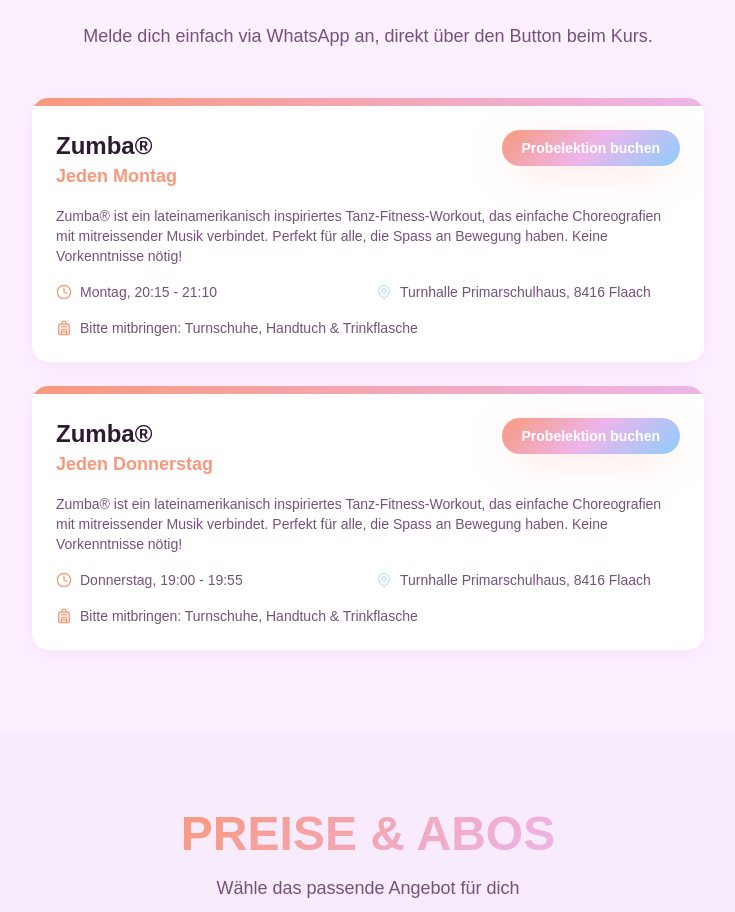
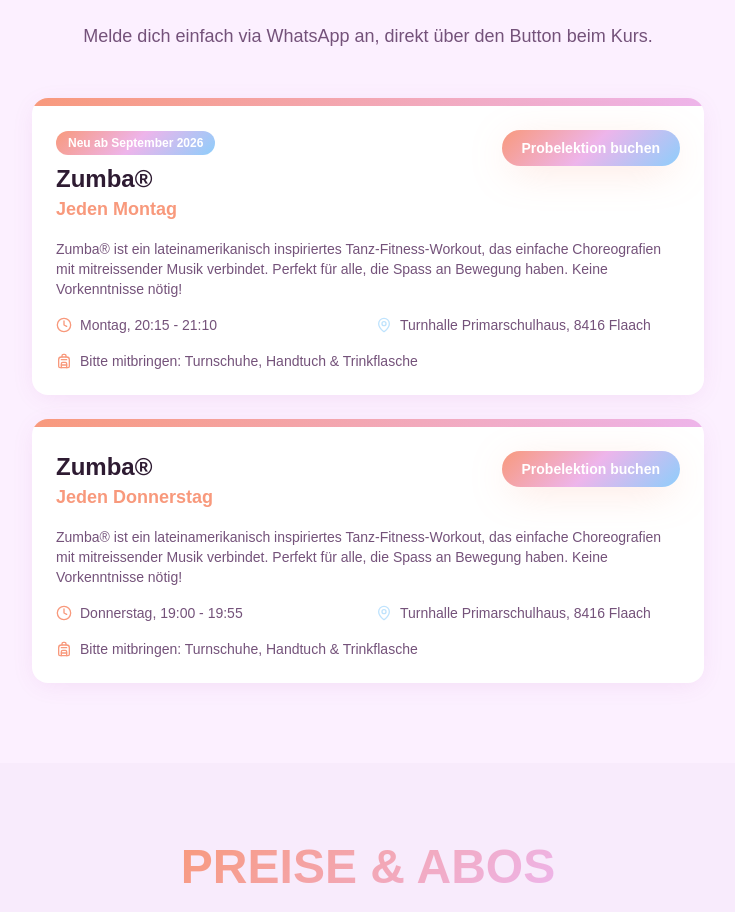
Before and after one commit to mrfischer621/zumba-flow, a React (Vite) app: page / in a window 1280 px wide. Shown: the part 842-1754 px from the top of the page, without its empty margins (272-1007 px from the left). Built offline with nearby package versions, Linux system fonts and the light colour scheme; the HTML template or start-up script is replaced by a standard one; a web font is replaced by a local one.

Commit message:
Changes
Co-authored-by: mrfischer621 <113114744+mrfischer621@users.noreply.github.com>

```diff
--- a/src/components/ClassSchedule.tsx
+++ b/src/components/ClassSchedule.tsx
@@ -68,6 +68,11 @@ const ClassSchedule = () => {
               <div className="p-6">
                 <div className="flex items-start justify-between mb-4">
                   <div>
+                    {cls.badge && (
+                      <span className="inline-block mb-2 px-3 py-1 rounded-full text-xs font-bold gradient-zumba-party text-primary-foreground">
+                        {cls.badge}
+                      </span>
+                    )}
                     <h3 className="text-2xl font-bold font-display">{cls.type}</h3>
                     <p className="text-primary font-semibold text-lg">Jeden {cls.day}</p>
                   </div>
```
